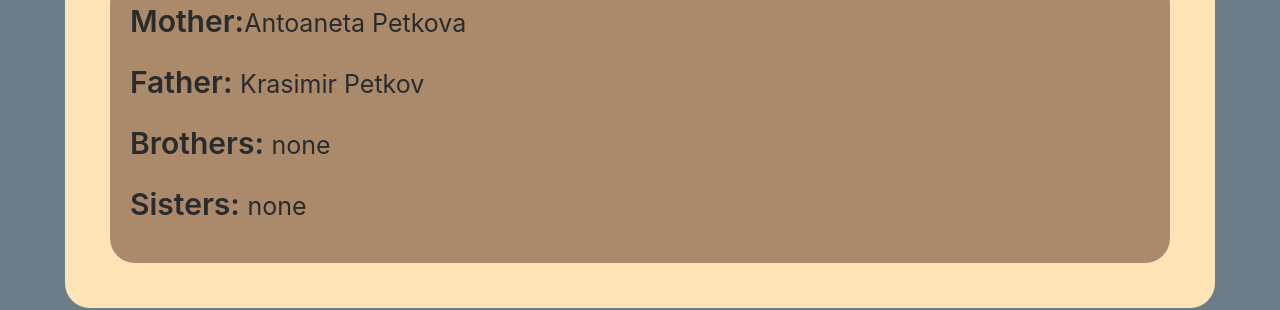
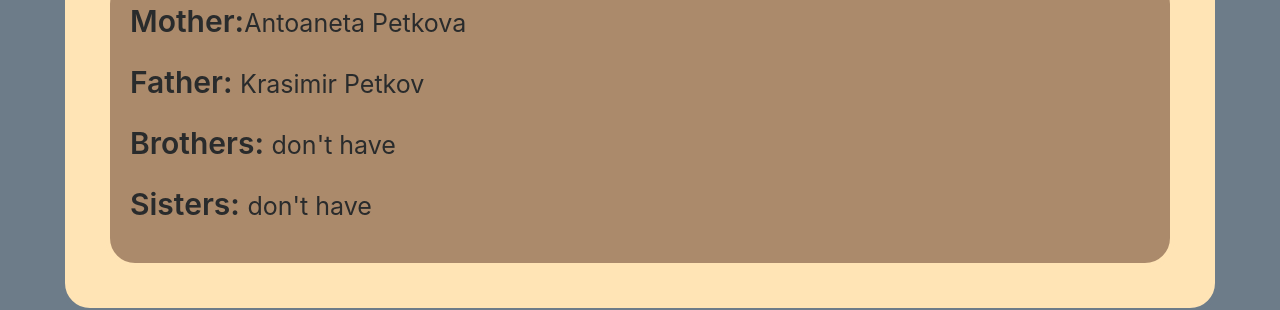
Before and after one commit to NKPetkov/My-Project, a plain HTML site: page index.html in a window 1280 px wide. Shown: the part 1660-1970 px from the top of the page. Drawn offline with nearby package versions, Linux system fonts and the light colour scheme; some packages are replaced by stand-ins of ours; a script that the page names is missing.

Commit message:
Update index.html

```diff
--- a/index.html
+++ b/index.html
@@ -95,8 +95,8 @@
 						<div class="innercontainerStyle">
 							<p><span class="containerSecondTitleFont">Mother:</span><span class="containerTextFont">Antoaneta Petkova</span></p>
 							<p><span class="containerSecondTitleFont">Father: </span><span class="containerTextFont">Krasimir Petkov</span></p>
-							<p><span class="containerSecondTitleFont">Brothers: </span><span class="containerTextFont">none</span></p>
-							<p><span class="containerSecondTitleFont">Sisters: </span><span class="containerTextFont">none</span></p>
+							<p><span class="containerSecondTitleFont">Brothers: </span><span class="containerTextFont">don't have</span></p>
+							<p><span class="containerSecondTitleFont">Sisters: </span><span class="containerTextFont">don't have</span></p>
 						</div>
 					</div>
 				</div>
```
